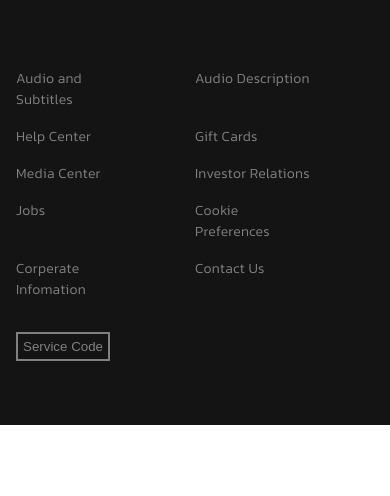
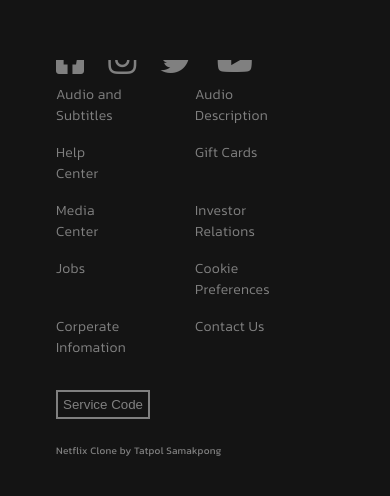
Before and after one commit to nicenicegame/netflix-clone, a React (Create React App) app: page / in a window 390 px wide. Shown: the part 1085-1581 px from the top of the page. Before the commit the page ends 1510 px from the top, so only its background shows below. Built offline with nearby package versions, Linux system fonts and the light colour scheme; no server answers.

Commit message:
Add author

```diff
--- a/src/components/Footer.css
+++ b/src/components/Footer.css
@@ -5,7 +5,7 @@ footer {
   display: flex;
   align-items: center;
   justify-content: center;
-  padding: 0rem 3.5rem 4rem;
+  padding: 1rem 3.5rem 4rem;
 }
 
 .footer-icon {
@@ -44,12 +44,17 @@ footer {
   color: gray;
   padding: 5px 5px;
   margin-top: 1.5rem;
+  margin-bottom: 1.5rem;
+}
+
+.small {
+  font-size: 10px;
 }
 
 @media screen and (max-width: 768px) {
   footer {
-    padding: 0 1rem;
     padding-bottom: 4rem;
+    margin-top: -2rem;
   }
 
   .footer-links {
--- a/src/components/Footer.js
+++ b/src/components/Footer.js
@@ -25,6 +25,7 @@ function Footer() {
           <p>Contact Us</p>
         </div>
         <button className="service-btn">Service Code</button>
+        <p className="small">Netflix Clone by Tatpol Samakpong</p>
       </div>
     </footer>
   )
```
